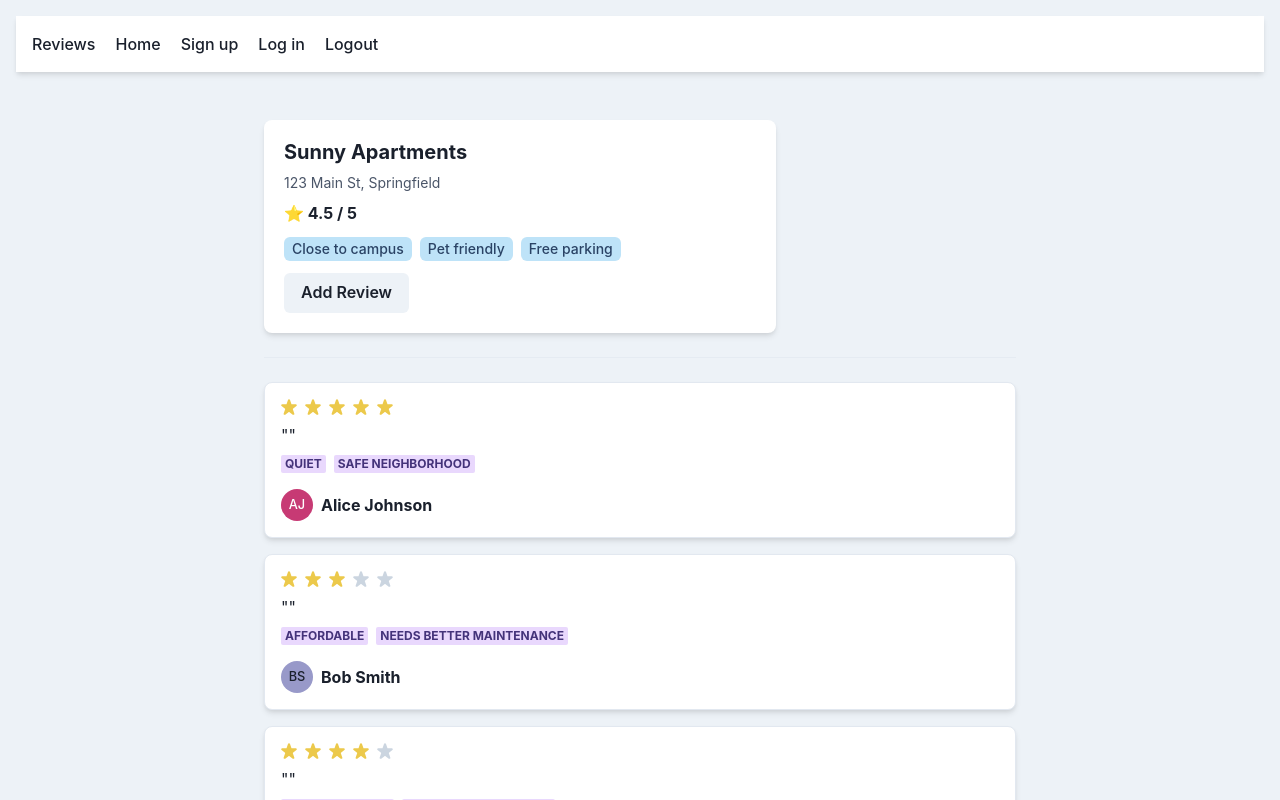
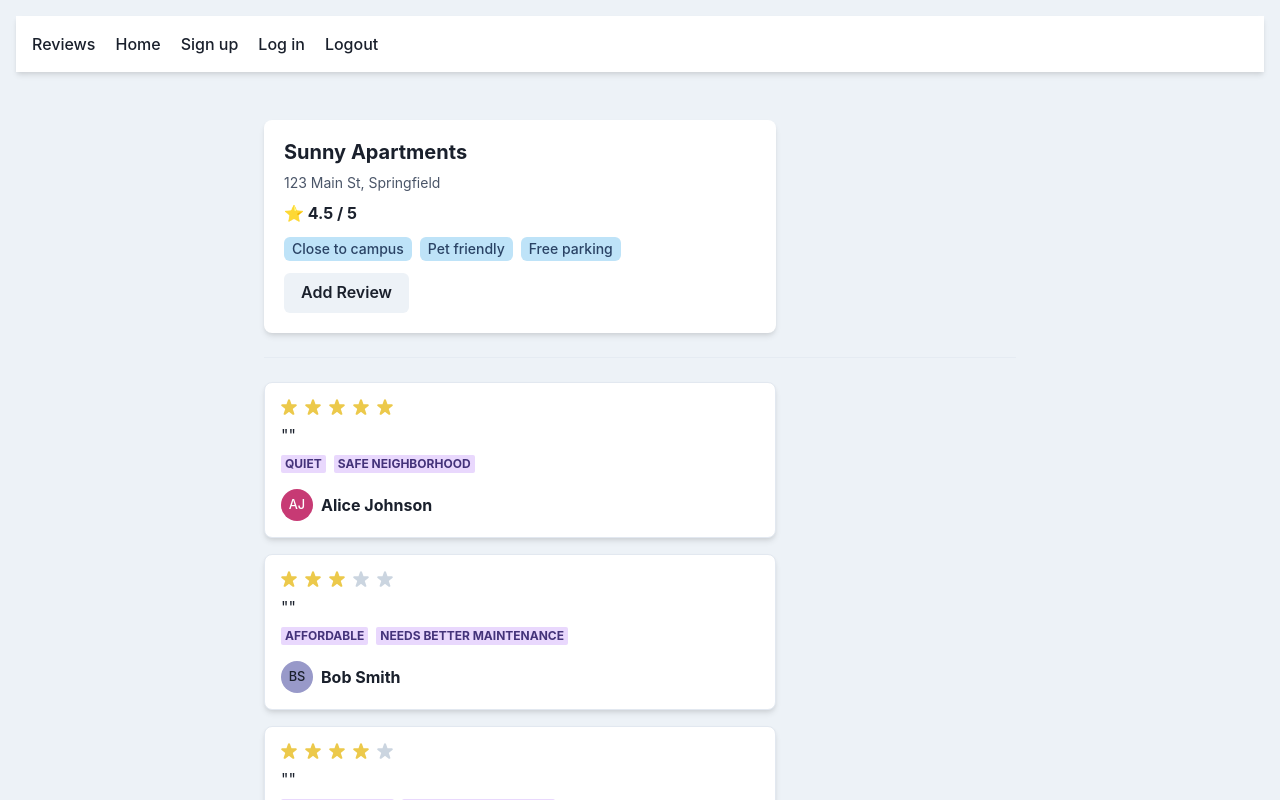
Before and after one commit to gracebw7/307-group-1, a React (Vite) app in the folder packages/react-frontend/: page /propertypagedemo in a window 1280 px wide. Shown: the top 800 px of the page. Built offline with nearby package versions, Linux system fonts and the light colour scheme.

Commit message:
Repaired some (pending) formatting issue, FE and homepage work as expected

```diff
--- a/packages/react-frontend/src/components/ReviewCard.jsx
+++ b/packages/react-frontend/src/components/ReviewCard.jsx
@@ -15,8 +15,9 @@ const ReviewCard = ({ author, rating, body, tags }) => {
       borderRadius="lg"
       p={4}
       shadow="md"
-      bg="white"
-      maxW="800px">
+      w="100%"
+      maxW="lg"
+      bg="white">
       <HStack spacing={2} mb={2}>
         {Array(5)
           .fill("")
--- a/packages/react-frontend/src/components/Reviews.jsx
+++ b/packages/react-frontend/src/components/Reviews.jsx
@@ -1,4 +1,10 @@
-import { Box, SimpleGrid, Center } from "@chakra-ui/react";
+import {
+  Box,
+  SimpleGrid,
+  Center,
+  VStack,
+  Text
+} from "@chakra-ui/react";
 import React, { useState, useEffect } from "react";
 import ReviewCard from "./ReviewCard";
 import { useParams } from "react-router-dom";
@@ -99,7 +105,8 @@ function Reviews(props) {
 */
 
   return (
-    <Box
+    <Box>
+      {/*<Box
         p={8}
         bg="gray.100"
         maxW="80vw"
@@ -107,16 +114,28 @@ function Reviews(props) {
         justifyContent="center"
         alignItems="center"
         overflowX="auto"
-      w="100%">
+        w="100%"> */}
+      <VStack spacing={4} align="stretch" w="100%" mx="auto">
+        {reviews.length > 0 ? (
+          reviews.map((review, index) => (
+            <ReviewCard key={index} {...review} />
+          ))
+        ) : (
+          <Text>No reviews yet.</Text>
+        )}
+      </VStack>
+      {/*
         <SimpleGrid
           columns={{ base: 1, md: 2 }}
-        spacing={6}
+          spacing={150}
           maxW="80%"
           w="100%">
           {reviews.map((review, index) => (
             <ReviewCard key={index} {...review} />
           ))}
         </SimpleGrid>
+        */}
+      {/*</Box> */}
     </Box>
   );
 }
--- a/packages/react-frontend/src/pages/Home.jsx
+++ b/packages/react-frontend/src/pages/Home.jsx
@@ -85,14 +85,20 @@ function Home() {
             <Heading as="h1" size="xl">
               Welcome to Cal Poly Prop Hunt
             </Heading>
-            <Box display="flex" alignItems="center" justifyContent="center">
+            <Box
+              display="flex"
+              alignItems="center"
+              justifyContent="center">
               <Input
                 placeholder="Search properties by address..."
                 size="lg"
                 value={searchQuery}
                 onChange={(e) => setSearchQuery(e.target.value)} // Update search query state
               />
-              <Button onClick={handleSearch} ml={2}>Search</Button> {/* Add search button */}
+              <Button onClick={handleSearch} ml={2}>
+                Search
+              </Button>{" "}
+              {/* Add search button */}
             </Box>
             <Box
               display="flex"
@@ -104,9 +110,6 @@ function Home() {
                   color="teal"
                   size="lg">
                   Search
-                </HLink>
-                <HLink to="/add-property" size="lg">
-                  Add Property
                 </HLink>
 
                 <>
--- a/packages/react-frontend/src/pages/PropertyPage.jsx
+++ b/packages/react-frontend/src/pages/PropertyPage.jsx
@@ -98,7 +98,7 @@ export default function PropertyPage({ propertyId }) {
 
   return (
     <Center>
-      <Box maxW="80vw" width="100%">
+      <Box w="80vh" maxW="800px" mx="auto">
         {/* Property Summary Component */}
         <Center>
           <PropertySummary
@@ -114,7 +114,7 @@ export default function PropertyPage({ propertyId }) {
         <Divider my={6} />
 
         <Center>
-          <Box maxWidth="80vw">
+          <Box maxWidth="80vw" mx="auto" w="80%">
             <Reviews reviews={reviews} />
           </Box>
         </Center>
```
Lines whose indentation alone changed are shown as unchanged.
